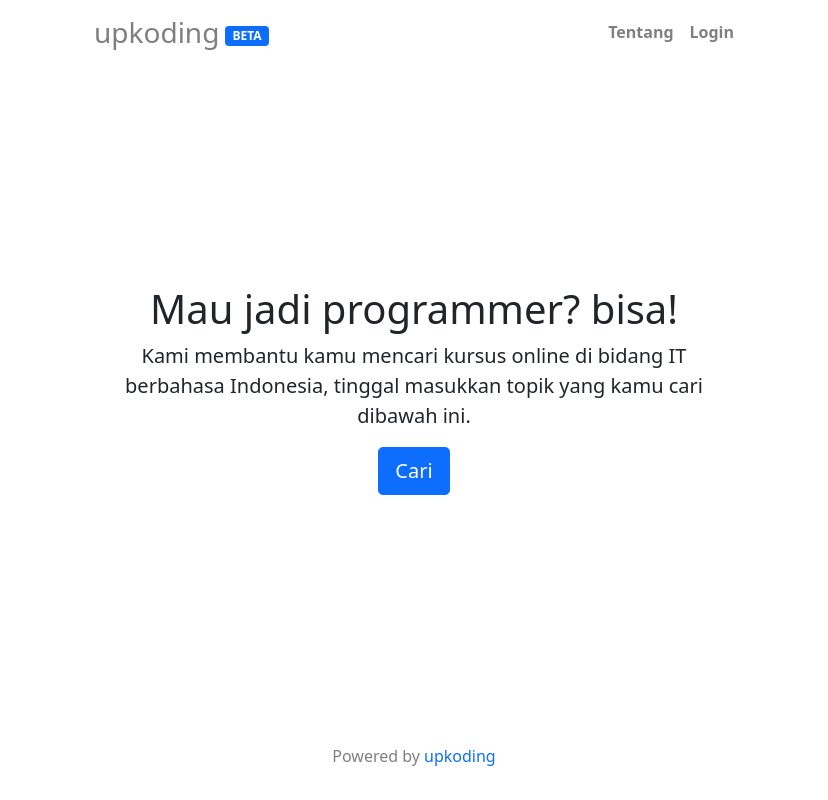
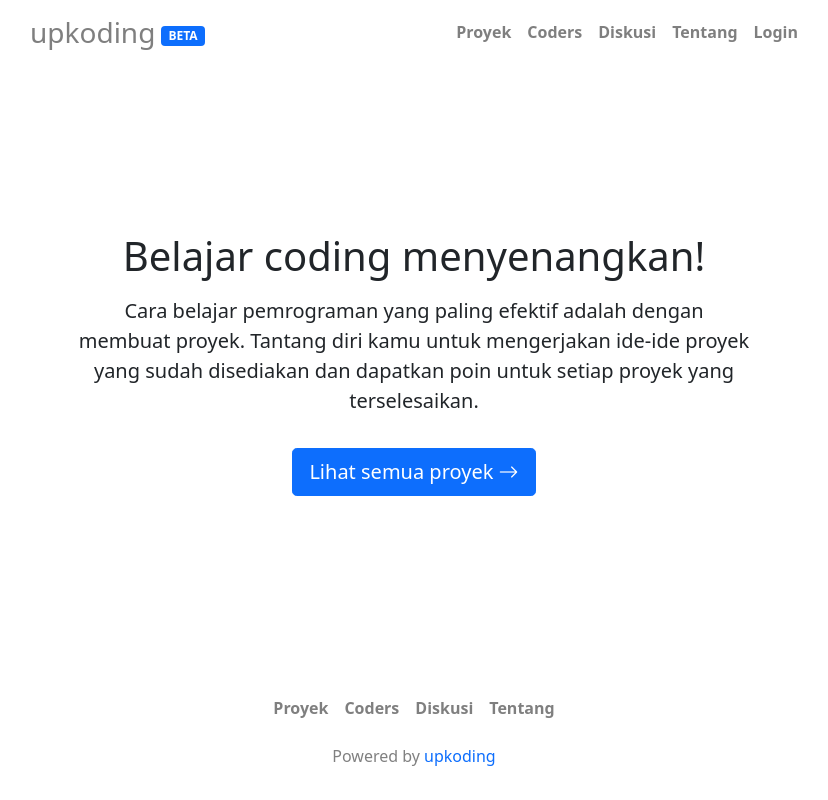
Before and after one commit to upkoding/upkoding, a Django app: page / in a window 1280 px wide. Shown: the whole page, without its empty margins (226-1054 px from the left). Run offline with Django 3.2, Linux system fonts and the light colour scheme; parts of the project's set-up code (start-up, migrations or seed data) failed here and were passed over; some libraries are stand-ins or nearby versions.

Commit message:
Updated page structure

```diff
--- a/account/forms.py
+++ b/account/forms.py
@@ -23,6 +23,9 @@ class ProfileForm(forms.ModelForm):
                              widget=forms.TextInput(
                                    attrs={'class': 'form-control'}),
                              help_text="Karakter yang diperbolehkan: huruf, angka dan _ (underscore)")
+    email = forms.EmailField(required=True,
+                             label='Alamat Email *',
+                             widget=forms.TextInput(attrs={'class': 'form-control'}))
     first_name = forms.CharField(required=True,
                                  label='Nama Depan *',
                                  widget=forms.TextInput(attrs={'class': 'form-control'}))
@@ -32,7 +35,7 @@ class ProfileForm(forms.ModelForm):
 
     class Meta:
         model = User
-        fields = ['username', 'first_name', 'last_name']
+        fields = ['username', 'email', 'first_name', 'last_name']
 
     def is_valid(self):
         """
--- a/account/templates/account/_tabs.html
+++ b/account/templates/account/_tabs.html
@@ -8,7 +8,7 @@
     <li class="nav-item">
         <a class="nav-link {% active_class 'account:auth' %}" href="{% url 'account:auth' %}">Social Login</a>
     </li>
-    <li class="nav-item">
+    <!-- <li class="nav-item">
         <a class="nav-link {% active_class 'account:settings' %}" href="{% url 'account:settings' %}">Pengaturan</a>
-    </li>
+    </li> -->
 </ul>
--- a/upkoding/settings.py
+++ b/upkoding/settings.py
@@ -150,10 +150,10 @@ SOCIAL_AUTH_PIPELINE = (
     'social_core.pipeline.social_auth.social_uid',
     'social_core.pipeline.social_auth.social_user',
     'social_core.pipeline.user.get_username',
-    'social_core.pipeline.social_auth.associate_by_email',
     'social_core.pipeline.user.create_user',
     'social_core.pipeline.social_auth.associate_user',
     'social_core.pipeline.social_auth.load_extra_data',
+    # 'social_core.pipeline.social_auth.associate_by_email',
     # 'social_core.pipeline.user.user_details', # disabled, so it won't override user's changed profile
 )
 
--- a/website/static/website/base.css
+++ b/website/static/website/base.css
@@ -7,7 +7,7 @@ a {
 }
 
 .cover-container {
-    max-width: 42em;
+    max-width: 50em;
 }
 
 
--- a/website/templates/website/base.html
+++ b/website/templates/website/base.html
@@ -9,7 +9,7 @@
     <meta name="description" content="Sumber informasi belajar pemrograman">
     <meta name="author" content="Eka Putra">
     <meta name="generator" content="UpKoding">
-    <title>{% block title %}UpKoding{% endblock %} | Sumber informasi belajar pemrograman berbahasa Indonesia
+    <title>{% block title %}UpKoding{% endblock %} | Belajar Coding Menyenangkan!
     </title>
     <meta name="google-site-verification" content="TODO" />
     <meta property="og:title" content="{{ TODO }}" />
@@ -55,9 +55,13 @@
                             style="font-size: 12px; position: absolute; top: 10px; right: -50px">BETA</span></h3>
                 </a>
                 <nav class="nav nav-masthead justify-content-center float-md-end">
-                    <a class="nav-link {% active_class 'website:about' %}" href="{% url 'website:about' %}">Tentang</a>
+                    <a class="nav-link {% active_class 'website:proyek' %}" href="{% url 'website:proyek' %}">Proyek</a>
+                    <a class="nav-link {% active_class 'website:coders' %}" href="{% url 'website:coders' %}">Coders</a>
+                    <a class="nav-link {% active_class 'website:forum' %}" href="{% url 'website:forum' %}">Diskusi</a>
+                    <a class="nav-link {% active_class 'website:tentang' %}"
+                        href="{% url 'website:tentang' %}">Tentang</a>
                     {% if user.is_authenticated %}
-                    <a class="nav-link {% active_class '/account/*' %}" href="{% url 'account:profile' %}">Profile</a>
+                    <a class="nav-link {% active_class '/account/*' %}" href="{% url 'account:profile' %}">Akun</a>
                     <a class="nav-link" href="{% url 'account:logout' %}">Logout</a>
                     {% else %}
                     <a class="nav-link {% active_class 'account:login' %}" href="{% url 'account:login' %}">Login</a>
@@ -71,7 +75,14 @@
         </main>
 
         <footer class="mt-auto text-center">
-            <p style="color: grey;">Powered by <a href="https://github.com/upkoding/upkoding"
+            <nav class="nav nav-masthead justify-content-center">
+                <a class="nav-link" href="{% url 'website:proyek' %}">Proyek</a>
+                <a class="nav-link" href="{% url 'website:coders' %}">Coders</a>
+                <a class="nav-link" href="{% url 'website:forum' %}">Diskusi</a>
+                <a class="nav-link" href="{% url 'website:tentang' %}">Tentang</a>
+            </nav>
+
+            <p style="color: grey; margin-top: 1em;">Powered by <a href="https://github.com/upkoding/upkoding"
                     target="_blank">upkoding</a>
                 {% if user.is_authenticated and user.is_staff %}
                 | <a href="{% url 'admin:index' %}">Admin Area</a>
--- a/website/templates/website/index.html
+++ b/website/templates/website/index.html
@@ -1,13 +1,16 @@
 {% extends 'website/base.html' %}
 
 {% block content %}
-<div class="text-center">
-    <h1>Mau jadi programmer? bisa!</h1>
-    <p class="lead">Kami membantu kamu mencari kursus online di bidang IT berbahasa Indonesia, tinggal masukkan topik
-        yang kamu
-        cari dibawah ini.</p>
+<div class="text-center" style="padding: 0 3em">
+    <h1>Belajar coding menyenangkan!</h1>
+    <p class="lead" style="margin-top: 1rem; margin-bottom: 2rem;">Cara belajar pemrograman yang paling efektif adalah
+        dengan <strong>membuat proyek</strong>.
+        Tantang diri kamu untuk mengerjakan ide-ide proyek yang sudah disediakan dan dapatkan poin untuk setiap proyek
+        yang terselesaikan.
+    </p>
     <p class="lead">
-        <a href="#" class="btn btn-lg btn-primary">Cari</a>
+        <a href="{% url 'website:proyek' %}" class="btn btn-lg btn-primary">Lihat semua proyek <i
+                class="bi bi-arrow-right"></i></a>
     </p>
 </div>
 {% endblock %}
--- a/website/urls.py
+++ b/website/urls.py
@@ -1,11 +1,20 @@
 from django.contrib import admin
 from django.urls import path, include
+from django.views.generic.base import TemplateView
 
 from . import views
 
 app_name = 'website'
 
+
+def render_template(name):
+    return TemplateView.as_view(template_name=name)
+
+
 urlpatterns = [
-    path('', views.index, name='index'),
-    path('tentang/', views.about, name='about'),
+    path('', render_template('website/index.html'), name='index'),
+    path('proyek/', render_template('website/proyek.html'), name='proyek'),
+    path('coders/', render_template('website/coders.html'), name='coders'),
+    path('diskusi/', render_template('website/forum.html'), name='forum'),
+    path('tentang/', render_template('website/tentang.html'), name='tentang'),
 ]
--- a/website/views.py
+++ b/website/views.py
@@ -1,9 +1 @@
 from django.shortcuts import render
-
-
-def index(request):
-    return render(request, 'website/index.html')
-
-
-def about(request):
-    return render(request, 'website/about.html')
```
Also changed, not shown: account/templates/account/profile.html (+8 -0 lines), website/templates/website/about.html (deleted, +0 -16 lines), website/templates/website/coders.html (added, +11 -0 lines), website/templates/website/forum.html (added, +11 -0 lines), website/templates/website/proyek.html (added, +11 -0 lines), website/templates/website/tentang.html (added, +11 -0 lines), screenshot.png (added).
